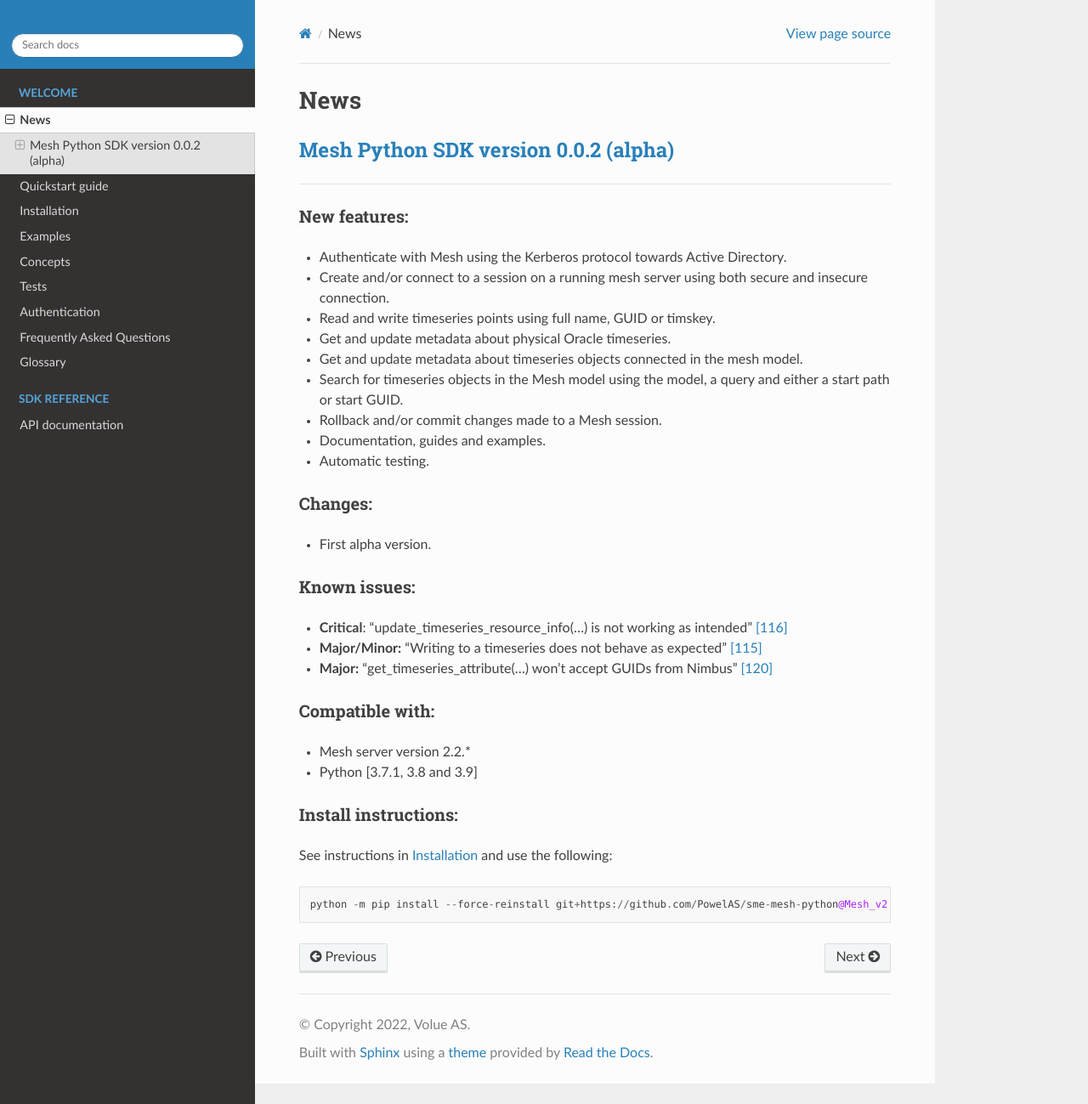
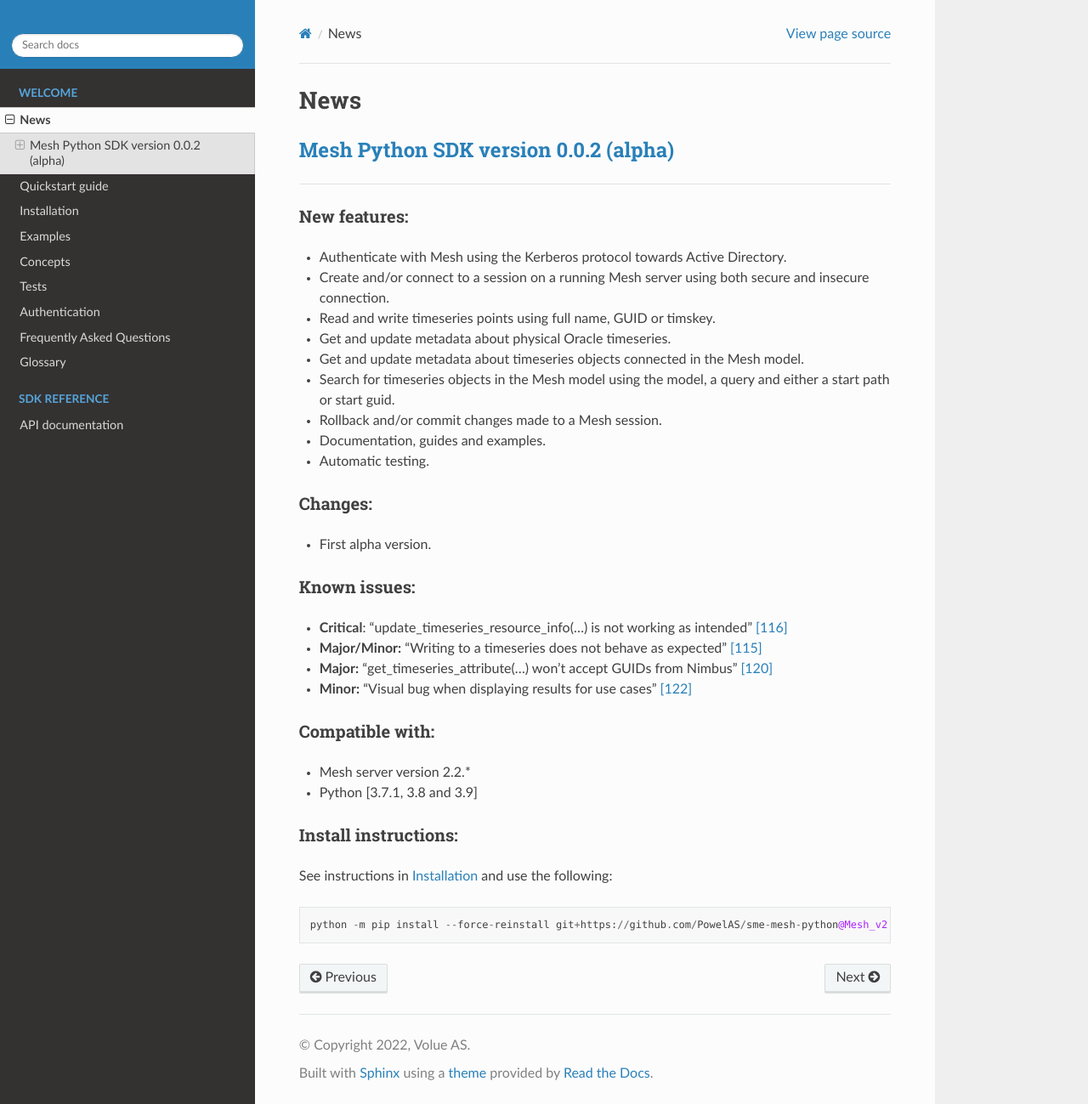
Before and after one commit to Volue-Public/energy-mesh-python, a Sphinx documentation site: the page built from docs/source/news.rst, in a window 1280 px wide and 1299 px high. Shown: the whole window at 85% size. Built offline with Sphinx 7.4.7 and the Read the Docs theme 2.0.0, drawn with Linux system fonts in a browser that asks for light colours.

Commit message:
Jbbakeng/updating documentation (#123)
Updating documentation

```diff
--- a/docs/source/news.rst
+++ b/docs/source/news.rst
@@ -11,11 +11,11 @@
 ~~~~~~~~~~~~~~~~~~
 
 - Authenticate with Mesh using the Kerberos protocol towards Active Directory.
-- Create and/or connect to a session on a running mesh server using both secure and insecure connection.
+- Create and/or connect to a session on a running Mesh server using both secure and insecure connection.
 - Read and write timeseries points using full name, GUID or timskey.
 - Get and update metadata about physical Oracle timeseries.
-- Get and update metadata about timeseries objects connected in the mesh model.
-- Search for timeseries objects in the Mesh model using the model, a query and either a start path or start GUID.
+- Get and update metadata about timeseries objects connected in the Mesh model.
+- Search for timeseries objects in the Mesh model using the model, a query and either a start path or start guid.
 - Rollback and/or commit changes made to a Mesh session.
 - Documentation, guides and examples.
 - Automatic testing.
@@ -31,6 +31,8 @@
 - **Critical**: "update_timeseries_resource_info(...) is not working as intended" :issue:`116`
 - **Major/Minor:** "Writing to a timeseries does not behave as expected" :issue:`115`
 - **Major:** "get_timeseries_attribute(...) won't accept GUIDs from Nimbus" :issue:`120`
+- **Minor:** "Visual bug when displaying results for use cases" :issue:`122`
+
 
 Compatible with:
 ~~~~~~~~~~~~~~~~~~
```
